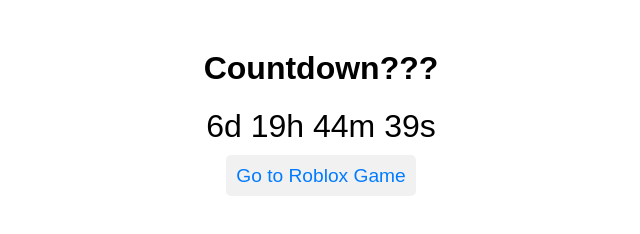
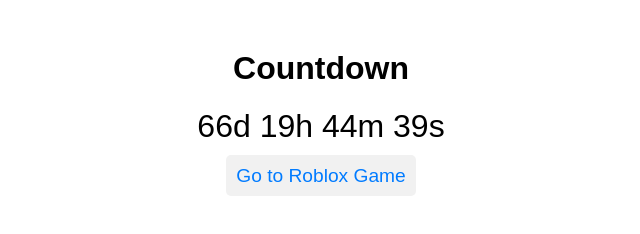
Before and after one commit to OmgRod/fwfou, a plain HTML site: page index.html in a window 1280 px wide. Shown: the whole page, without its empty margins (319-959 px from the left). Drawn offline with Linux system fonts and the light colour scheme.

Commit message:
Update index.html

```diff
--- a/index.html
+++ b/index.html
@@ -3,7 +3,7 @@
 <head>
     <meta charset="UTF-8">
     <meta name="viewport" content="width=device-width, initial-scale=1.0">
-    <title>Countdown Timer</title>
+    <title>Countdown</title>
     <style>
         body {
             font-family: Arial, sans-serif;
@@ -29,13 +29,13 @@
 </head>
 <body>
 
-    <h1>Countdown???</h1>
+    <h1>Countdown</h1>
     <div id="countdown"></div>
     <a href="https://www.roblox.com/games/71693598856693/EGG-HUNT-random-minigames" target="_blank">Go to Roblox Game</a>
 
     <script>
         // Set the target date and time
-        const targetDate = new Date("April 26, 2025 12:00:00 GMT");
+        const targetDate = new Date("June 25, 2025 12:00:00 GMT");
 
         // Update the countdown every second
         const countdown = document.getElementById("countdown");
```
